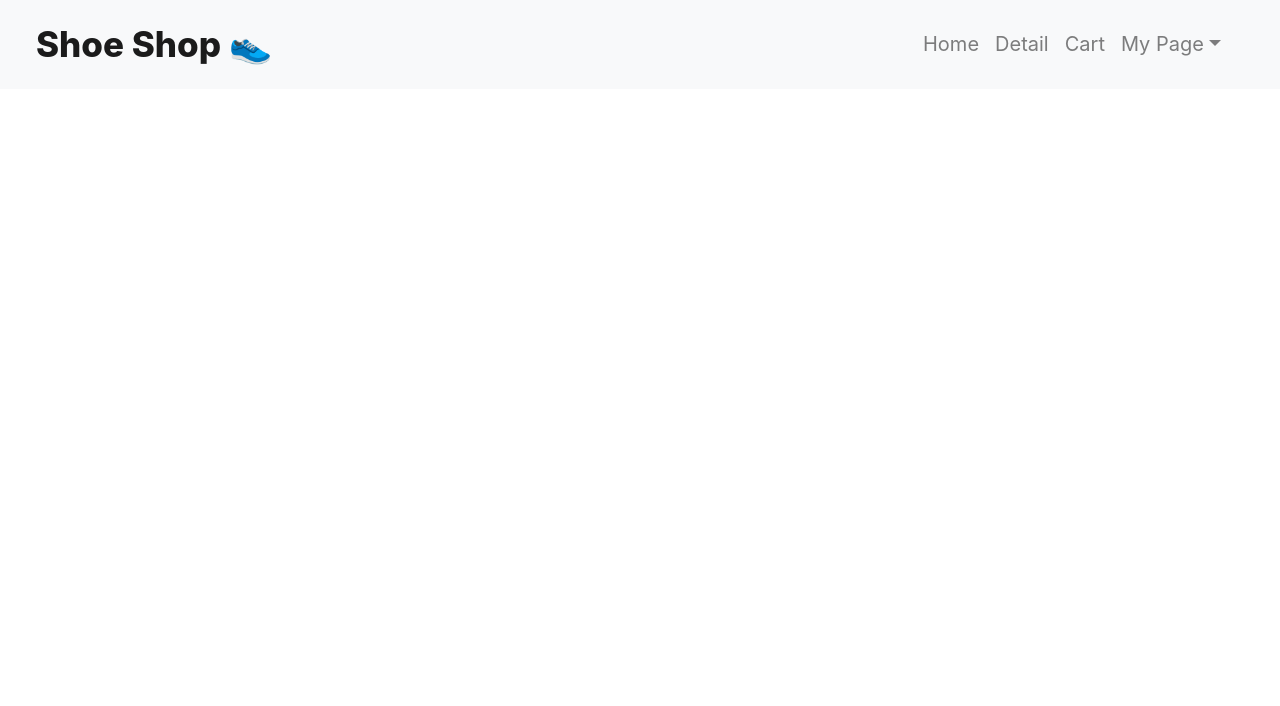
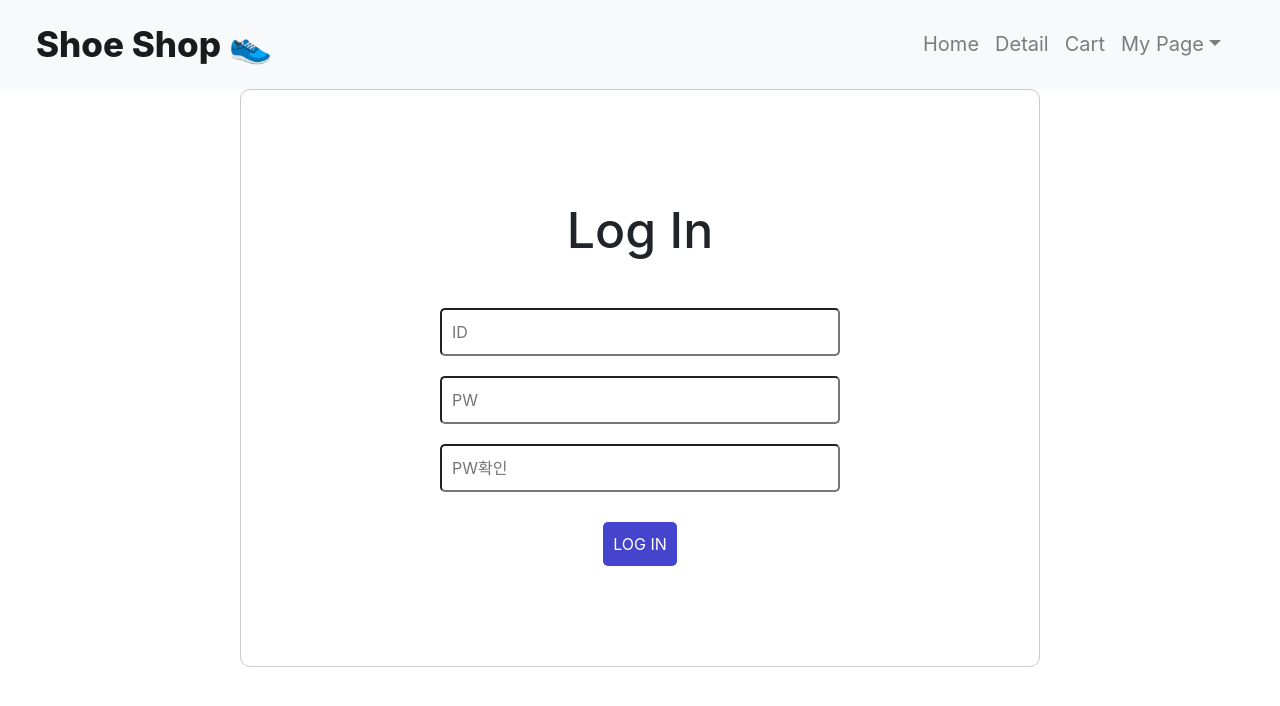
Before and after one commit to kirin059/React_shop, a React (Create React App) app: page /login in a window 1280 px wide. Shown: the top 706 px of the page. Built offline with nearby package versions, Linux system fonts and the light colour scheme.

Commit message:
Add: login page 생성

```diff
--- a/src/App.js
+++ b/src/App.js
@@ -7,6 +7,7 @@ import Data from './data.js';
 import Product from './component/Product/Product';
 import Detail from './component/Detail/Detail';
 import Cart from './component/Cart/Cart';
+import Login from './component/Login/Login';
 import './App.scss';
 
 export let lestContext = React.createContext();
@@ -86,6 +87,10 @@ function App() {
           <Cart />
         </Route>
 
+        <Route path="/login">
+          <Login />
+        </Route>
+
         <Route path="/:id">
           <div></div>
         </Route>
--- /dev/null
+++ b/src/component/Login/Login.js
@@ -0,0 +1,20 @@
+import React from 'react';
+import './Login.scss';
+
+const Login = () => {
+    return (
+        <div className="login">
+            <div className="header">
+                <h3>Log In</h3>
+            </div>
+            <div className="info">
+                <input placeholder="ID" />
+                <input placeholder="PW" />
+                <input placeholder="PW확인" />
+            </div>
+            <button>LOG IN</button>
+        </div>
+    );
+};
+
+export default Login;
--- /dev/null
+++ b/src/component/Login/Login.scss
@@ -0,0 +1,42 @@
+.login {
+    display: flex;
+    flex-direction: column;
+    justify-content: center;
+    align-items: center;
+    margin: auto;
+    padding: 80px;
+    width: 800px;
+    border: 1px solid #ccc9c9;
+    border-radius: 10px;
+
+    .header {
+        padding: 10px;
+
+        h3 {
+            padding: 20px;
+            font-size: 50px;
+        }
+    }
+
+    .info {
+        display: flex;
+        flex-direction: column;
+        justify-content: center;
+        max-width: 500px;
+
+        input {
+            margin: 10px;
+            padding: 10px;
+            width: 400px;
+            border-radius: 5px;
+        }
+    }
+    button {
+        margin: 20px 0;
+        padding: 10px;
+        color: #fff;
+        background-color: rgb(68, 68, 204);
+        border: 0;
+        border-radius: 5px;
+    }
+}
```
